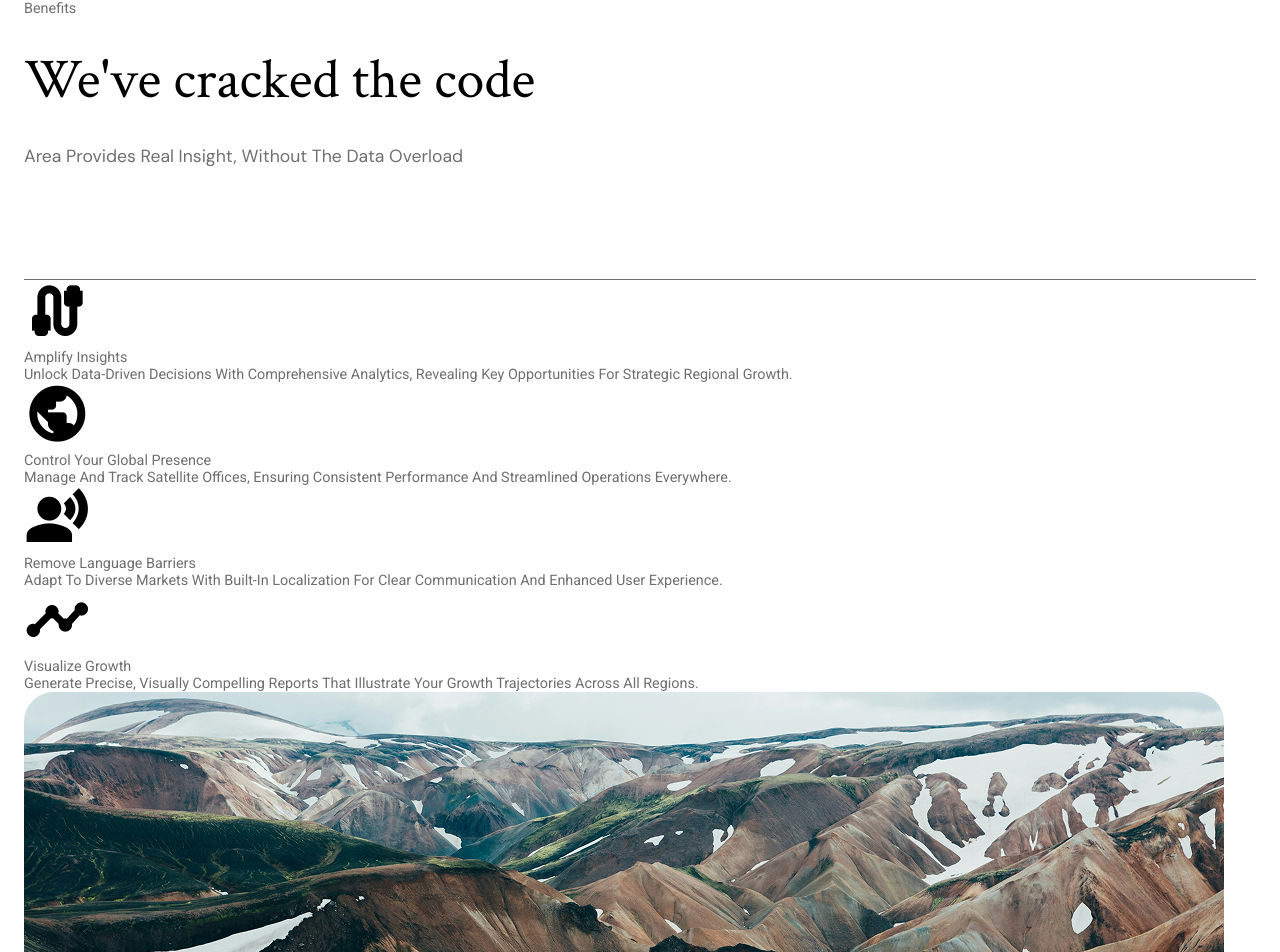
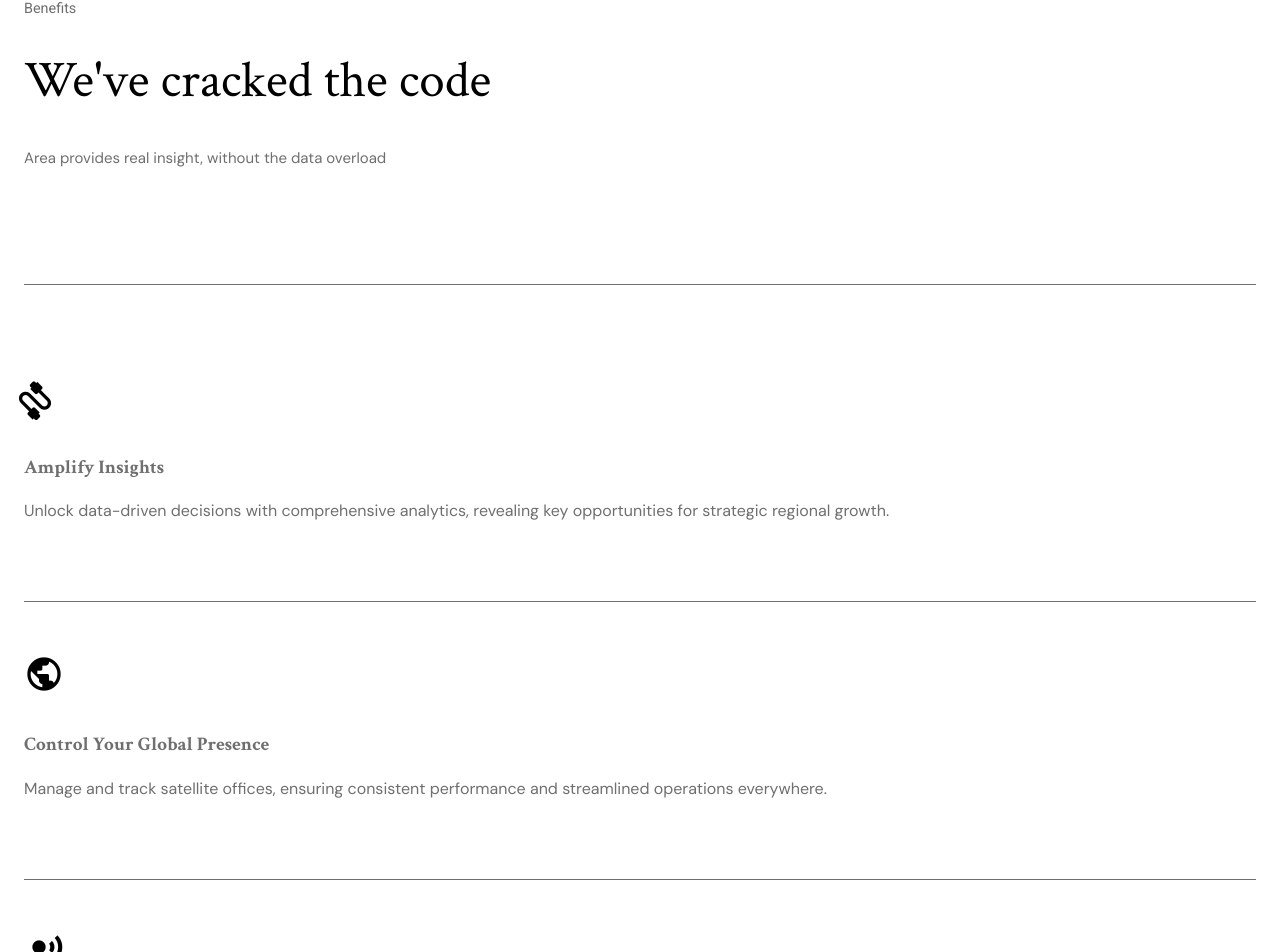
Before and after one commit to sijuademi/Area, a React (Vite) app: page / in a window 1280 px wide. Shown: the part 1232-2184 px from the top of the page. Built offline with nearby package versions, Linux system fonts and the light colour scheme.

Commit message:
styled amplify, specififcations, specsheader

```diff
--- a/components/Amplify.jsx
+++ b/components/Amplify.jsx
@@ -1,12 +1,13 @@
+import styles from "./Amplify.module.css";
 function Amplify() {
 	return (
-		<article className="amplify">
+		<article className={styles.amplify}>
 			<h4 className="icon">
 				<span class="material-symbols-outlined"> cable </span>
 			</h4>
 			<p>amplify insights</p>
 			<p class="details">
-				unlock data-driven decisions with comprehensive analytics, revealing key
+				Unlock data-driven decisions with comprehensive analytics, revealing key
 				opportunities for strategic regional growth.
 			</p>
 		</article>
--- /dev/null
+++ b/components/Amplify.module.css
@@ -0,0 +1,3 @@
+.amplify h4 {
+	transform: rotate(-45deg);
+}
--- a/components/Benefits.jsx
+++ b/components/Benefits.jsx
@@ -12,20 +12,25 @@ function Benefits() {
 		<section id="benefits" className={styles.benefits}>
 			<p>benefits</p>
 			<h2>We've cracked the code</h2>
-			<p>area provides real insight, without the data overload</p>
+			<p>Area provides real insight, without the data overload</p>
 			<hr />
 			<article>
 				<Amplify />
+				<hr />
 				<Control />
+				<hr />
 				<Remove />
+				<hr />
 				<Visualize />
 			</article>
+			<div className={styles.imageContainer}>
 				<Picture
 					desktopSrc="/Images/Desktop/canyon.png"
 					tabletSrc="/Images/Tablet/canyon.png"
 					mobileSrc="/Images/Mobile/canyon.png"
 					alt="A beautiful canyon somewhere in the world"
 				/>
+			</div>
 			<BigPicture />
 			<FeaturesImage />
 		</section>
--- a/components/Benefits.module.css
+++ b/components/Benefits.module.css
@@ -10,18 +10,52 @@
 }
 
 .benefits h2 {
-	font-size: 3.5rem;
+	font-size: 3.2rem;
 	font-weight: 400;
 	padding: 2rem 0;
+	padding-right: 3rem;
 }
 
 .benefits h2 + p {
 	font-family: "DM Sans", sans-serif;
-	font-size: 1.1rem;
+	/* TODO: */
+	font-size: 15px;
+	line-height: 1.7rem;
 	padding-right: 2rem;
 	padding-bottom: 7rem;
+	text-transform: none;
 }
 
 .benefits hr {
 	width: 100%;
 }
+
+.benefits article {
+	padding-top: 2.5rem;
+}
+
+.benefits article h4 {
+	font-size: 2.5rem;
+	font-weight: 400;
+	padding-bottom: 1.6rem;
+}
+
+.benefits article p {
+	font: 700 1.2rem "Crimson Text", serif;
+	/* font-size: 1.2rem;
+	text-decoration: capitalize;
+	font-weight: 700; */
+}
+
+.benefits article p + p {
+	font: 400 1rem "DM Sans", sans-serif;
+	padding-top: 1.3rem;
+	padding-bottom: 5rem;
+	text-transform: none;
+}
+
+.imageContainer {
+	margin-top: 1.5rem;
+	display: flex;
+	justify-content: center;
+}
--- a/components/Control.jsx
+++ b/components/Control.jsx
@@ -6,7 +6,7 @@ function Control() {
 			</h4>
 			<p>control your global presence</p>
 			<p class="details">
-				manage and track satellite offices, ensuring consistent performance and
+				Manage and track satellite offices, ensuring consistent performance and
 				streamlined operations everywhere.
 			</p>
 		</article>
--- a/components/Remove.jsx
+++ b/components/Remove.jsx
@@ -6,7 +6,7 @@ function Remove() {
 			</h4>
 			<p>remove language barriers</p>
 			<p class="details">
-				adapt to diverse markets with built-in localization for clear
+				Adapt to diverse markets with built-in localization for clear
 				communication and enhanced user experience.
 			</p>
 		</article>
--- a/components/SpecsHeader.jsx
+++ b/components/SpecsHeader.jsx
@@ -1,8 +1,9 @@
+import styles from "./SpecsHeader.module.css";
 import Button from "./Button";
 
 function SpecsHeader() {
 	return (
-		<div>
+		<div className={styles.SpecsHeader}>
 			<p>specs</p>
 			<h2>why chose area?</h2>
 			<p>
--- /dev/null
+++ b/components/SpecsHeader.module.css
@@ -0,0 +1,2 @@
+.specsheader {
+}
--- a/components/Visualize.jsx
+++ b/components/Visualize.jsx
@@ -6,7 +6,7 @@ function Visualize() {
 			</h4>
 			<p>visualize growth</p>
 			<p class="details">
-				generate precise, visually compelling reports that illustrate your
+				Generate precise, visually compelling reports that illustrate your
 				growth trajectories across all regions.
 			</p>
 		</article>
```
Also changed, not shown: components/Specifications.module.css (added). Lines whose indentation alone changed are shown as unchanged.
